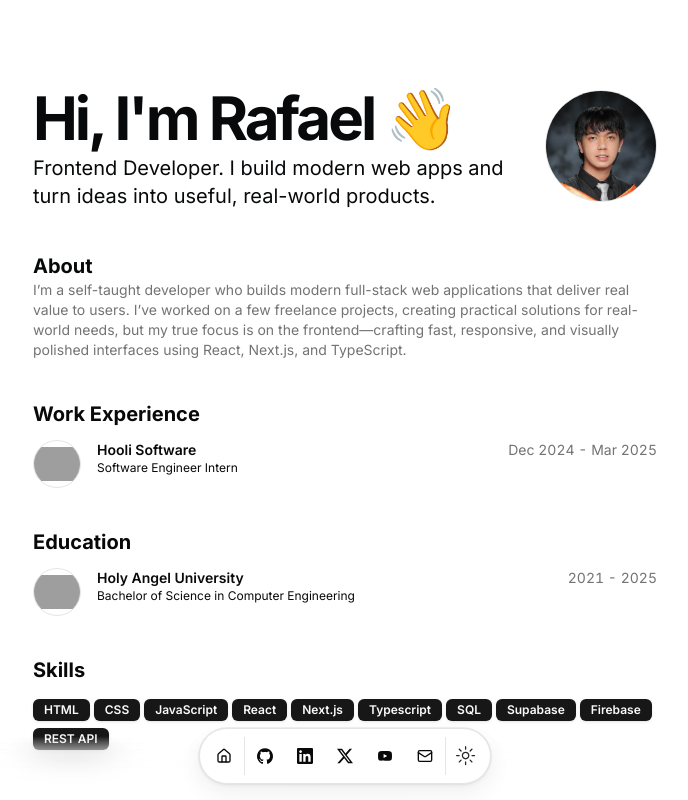
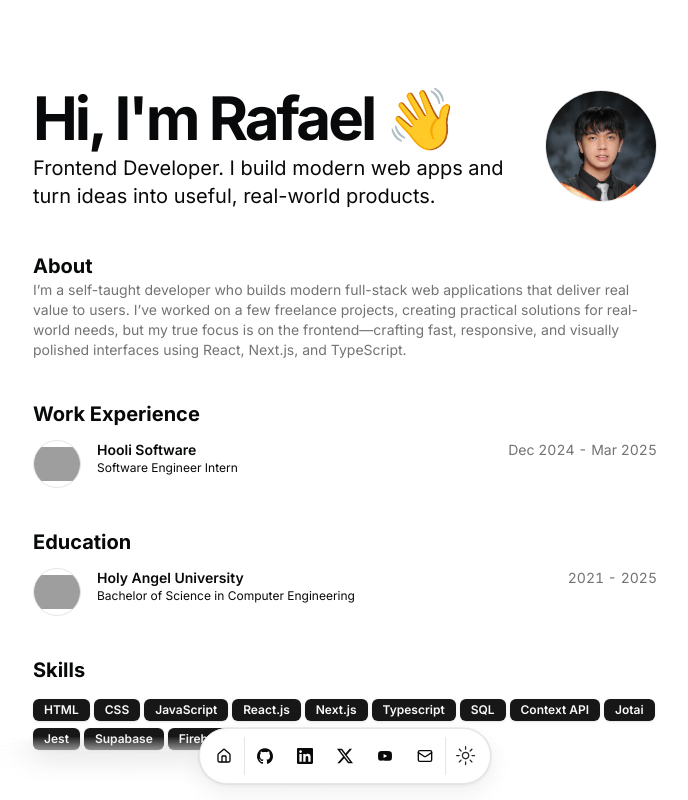
Before and after one commit to rflrydzn/dev-portfolio, a Next.js app: page / in a window 1280 px wide. Shown: the top 800 px of the page, without its empty margins (295-983 px from the left). Built offline with nearby package versions, Linux system fonts and the light colour scheme; grey boxes are pictures that could not be loaded.

Commit message:
update data

```diff
--- a/src/data/resume.tsx
+++ b/src/data/resume.tsx
@@ -16,10 +16,13 @@ export const DATA = {
     "HTML",
     "CSS",
     "JavaScript",
-    "React",
+    "React.js",
     "Next.js",
     "Typescript",
     "SQL",
+    "Context API",
+    "Jotai",
+    "Jest",
     "Supabase",
     "Firebase",
     "REST API",
```
